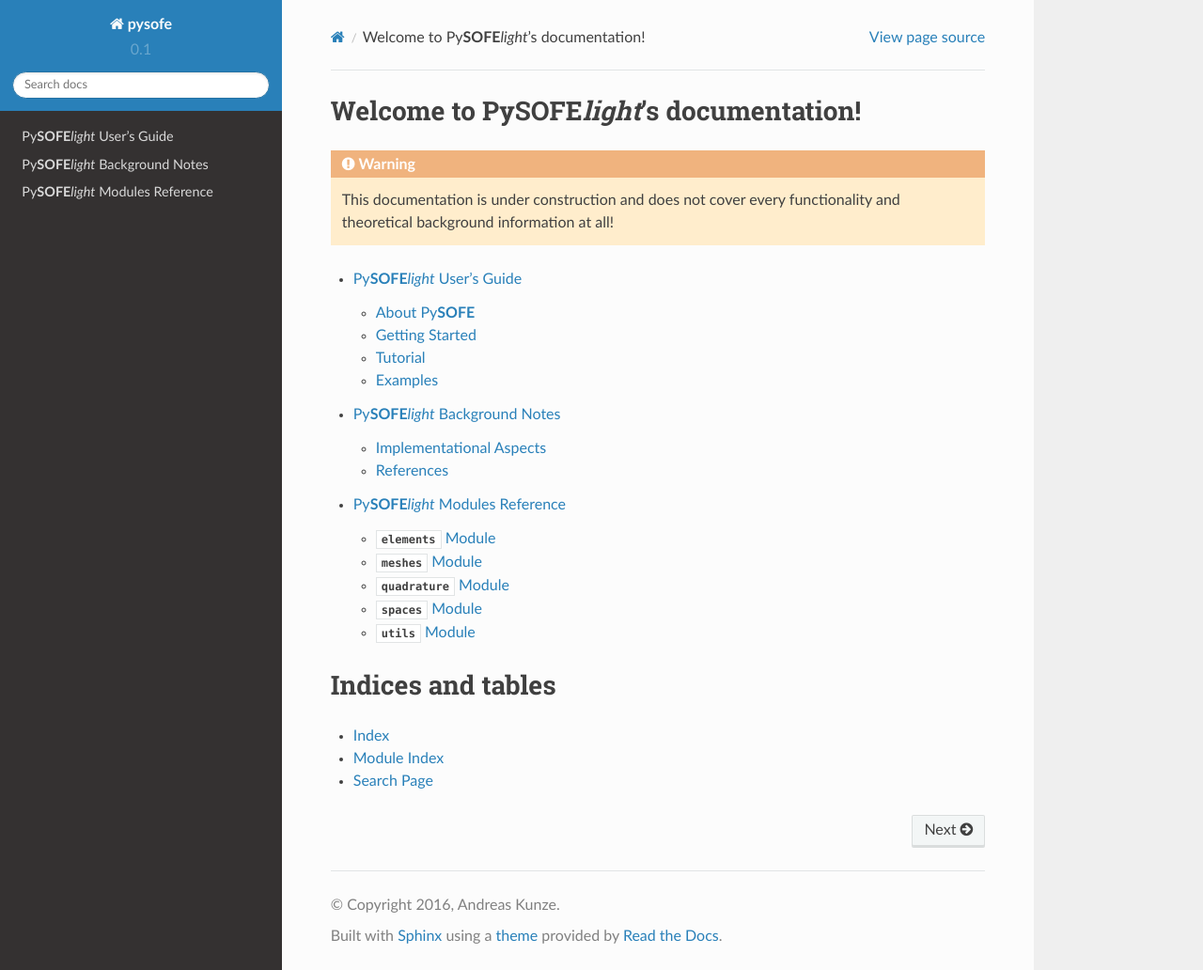
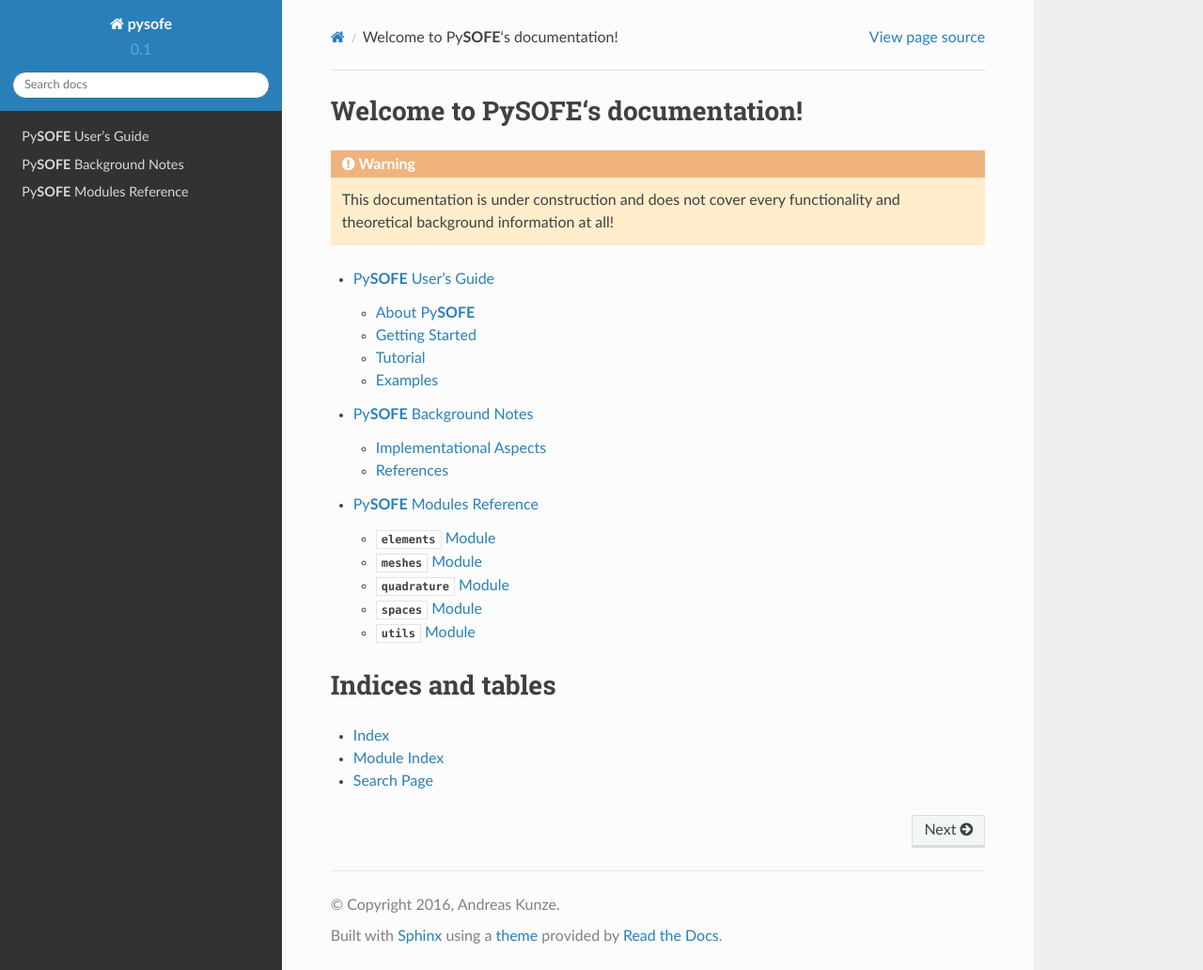
Before and after one commit to FoRomik/pysofe, a Sphinx documentation site: the page built from doc/source/index.rst, in a window 1280 px wide and 1032 px high. Shown: the whole window at 94% size. Built offline with Sphinx 7.4.7 and the Read the Docs theme 2.0.0, drawn with Linux system fonts in a browser that asks for light colours.

Commit message:
removed remaining pysofe_light bugs

```diff
--- a/doc/source/guide/index.rst
+++ b/doc/source/guide/index.rst
@@ -2,8 +2,8 @@
 
 .. _guide:
 
-Py\ **SOFE**\ *light* User's Guide
-==================================
+Py\ **SOFE**\  User's Guide
+===========================
 
 This section is intended to provide an overview on what |PySOFE| is, its
 history and how to use it.
--- a/doc/source/index.rst
+++ b/doc/source/index.rst
@@ -3,8 +3,8 @@
    You can adapt this file completely to your liking, but it should at least
    contain the root `toctree` directive.
 
-Welcome to Py\ **SOFE**\ *light*'s documentation!
-=================================================
+Welcome to Py\ **SOFE**\ 's documentation!
+==========================================
 
 .. warning::
    This documentation is under construction and does not cover every
--- a/doc/source/modules/index.rst
+++ b/doc/source/modules/index.rst
@@ -1,7 +1,7 @@
 .. _modules:
 
-Py\ **SOFE**\ *light* Modules Reference
-=======================================
+Py\ **SOFE**\  Modules Reference
+================================
 
 .. toctree::
    :maxdepth: 1
--- a/doc/source/notes/index.rst
+++ b/doc/source/notes/index.rst
@@ -2,8 +2,8 @@
 
 .. _notes:
 
-Py\ **SOFE**\ *light* Background Notes
-======================================
+Py\ **SOFE**\  Background Notes
+===============================
 
 This section is intended to provide information on both the theoretical
 background of |PySOFE| and the implementational aspects.
```
Also changed, not shown: 3 other files.
